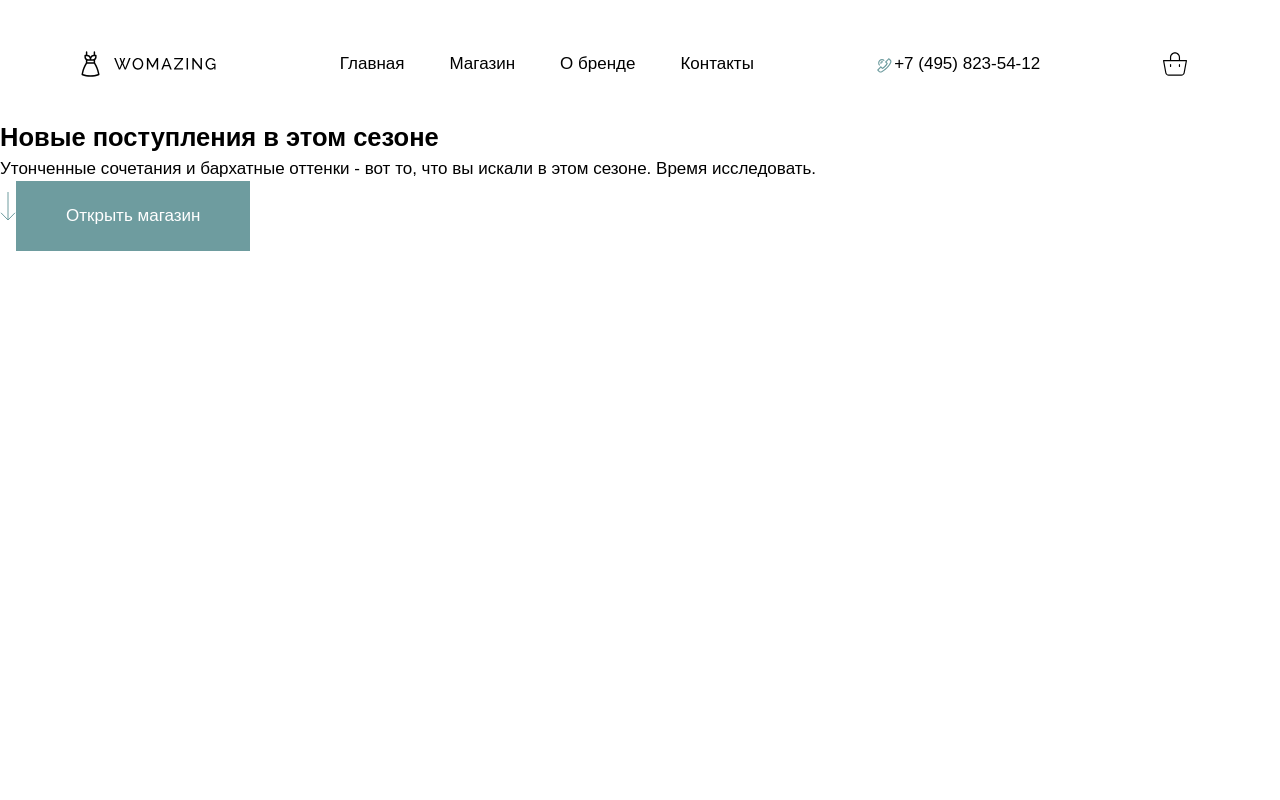
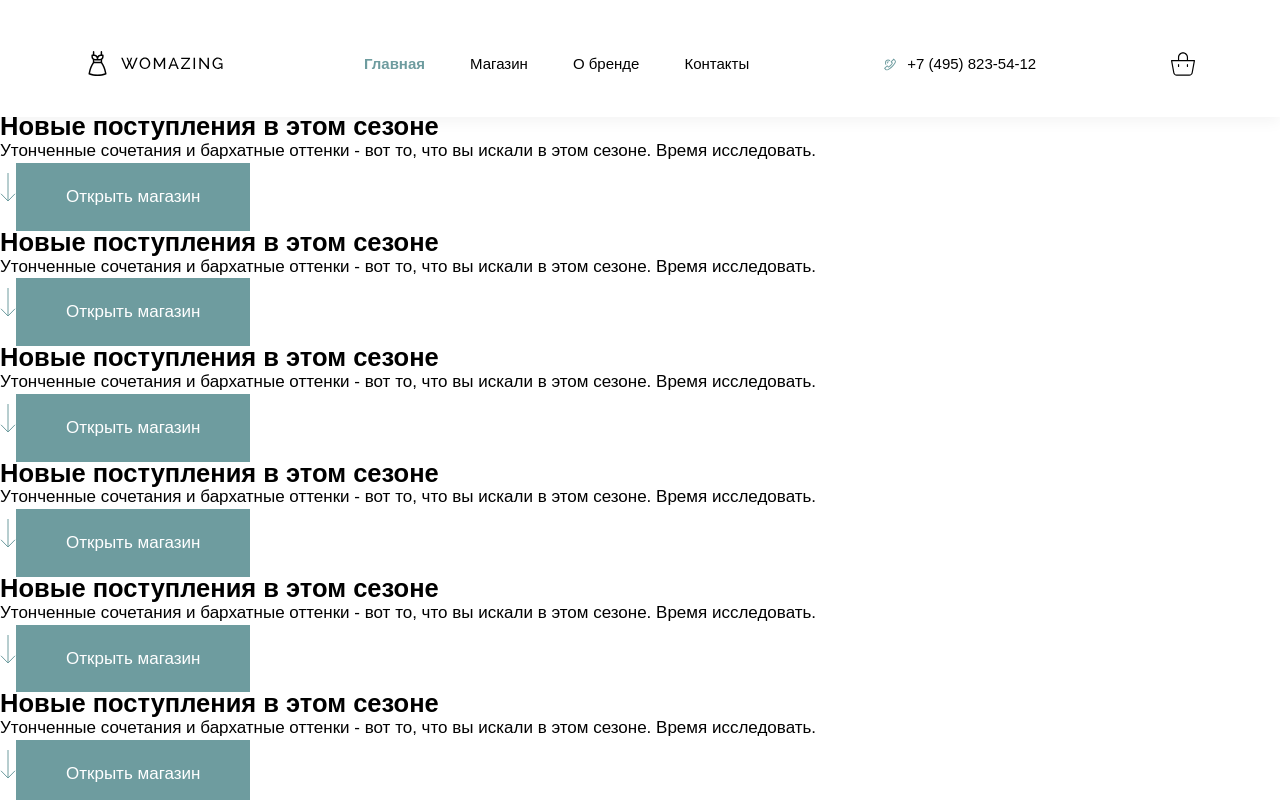
Before and after one commit to katsu-w/womazing, a React (Vite) app: page / in a window 1280 px wide. Shown: the top 800 px of the page. Built offline with nearby package versions, Linux system fonts and the light colour scheme.

Commit message:
full styled Header component (still need decomposition)

```diff
--- a/src/components/Header/Header.scss
+++ b/src/components/Header/Header.scss
@@ -1,15 +1,31 @@
 @use '/src/styles/helpers' as *;
 
 .header {
+	position: fixed;
+	top: 0;
 	padding: rem(51) 0 rem(41);
 	background-color: #fff;
+	margin: 0 auto;
+	width: 100%;
+	box-shadow: 0 rem(4) rem(15) 0 rgba(0, 0, 0, 0.05);
+
+	& .container {
+		display: flex;
+		justify-content: space-between;
+		align-items: center;
+	}
 
 	&__nav {
 		display: flex;
-		max-width: rem(1110);
-		width: 100%;
 		justify-content: space-between;
-		margin: 0 auto;
+		align-items: center;
+		gap: rem(140);
+		font-size: rem(15);
+		font-weight: 400;
+
+		&-item {
+			color: var(--color-dark);
+		}
 
 		&-list {
 			display: flex;
@@ -17,10 +33,23 @@
 			gap: rem(45);
 			margin: 0;
 			padding: 0;
+
+			& .active a {
+				font-weight: 700;
+				color: var(--accent-color);
+			}
 		}
 	}
 
 	&__phone-wrapper {
 		display: flex;
+		color: var(--accent-color);
+		font-size: rem(15);
+		font-weight: 400;
+
+		& a {
+			width: rem(129);
+			margin-left: rem(9);
+		}
 	}
 }
--- a/src/components/Header/Header.tsx
+++ b/src/components/Header/Header.tsx
@@ -5,6 +5,7 @@ import './Header.scss';
 const Header: FC = () => {
     return (
 	    <header className="header">
+		    <div className="container">
 			    <nav className="header__nav">
 				    <Link to="/" className="logo header__logo">
 					    <img src="/logo.svg"
@@ -35,8 +36,9 @@ const Header: FC = () => {
 						    </Link>
 					    </li>
 				    </ul>
+			    </nav>
 			    <div className="header__phone-wrapper">
-                    <img src="/telephone-icon.svg" alt=""/>
+				    <img src="/telephone-icon.svg" width={14.45} alt=""/>
 				    <a href="tel:+74958235412"
 				       className="phone header__phone"
 				    >
@@ -44,9 +46,9 @@ const Header: FC = () => {
 				    </a>
 			    </div>
 			    <button className="button cart-button header__cart-button">
-                    <img src="/cart-icon.svg" alt="Корзина"/>
+				    <img src="/cart-icon.svg" width={24} alt="Корзина"/>
 			    </button>
-            </nav>
+		    </div>
 	    </header>
     );
 };
--- a/src/pages/Home.tsx
+++ b/src/pages/Home.tsx
@@ -5,6 +5,18 @@ const Home: FC = () => {
     return (
         <main>
             <Offer />
+            <Offer />
+            <Offer />
+            <Offer />
+            <Offer />
+            <Offer />
+            <Offer />
+            <Offer />
+            <Offer />
+            <Offer />
+            <Offer />
+            <Offer />
+            <Offer />
         </main>
     );
 };
--- a/src/styles/_globals.scss
+++ b/src/styles/_globals.scss
@@ -5,9 +5,10 @@ body {
 	font-weight: 500;
 	color: var(--color-dark);
 	font-size: rem(17);
+	line-height: 140%;
 }
 
 a {
+	text-decoration: none;
 	color: var(--color-dark);
-	text-decoration: none;
 }
--- a/src/styles/_normalize.scss
+++ b/src/styles/_normalize.scss
@@ -91,7 +91,6 @@ p:where(:not([class]):not(:last-child)) {
 img,
 video {
 	display: block;
-	max-width: 100%;
 	height: auto;
 }
 
--- a/src/styles/_variables.scss
+++ b/src/styles/_variables.scss
@@ -18,6 +18,7 @@
 	--font-family: 'Raleway';
 
 	--container-width: #{rem(1110)};
+	--container-padding-x: #{rem(0)};
 
 	--transition: 0.5s ease;
 
```
Lines whose indentation alone changed are shown as unchanged.
